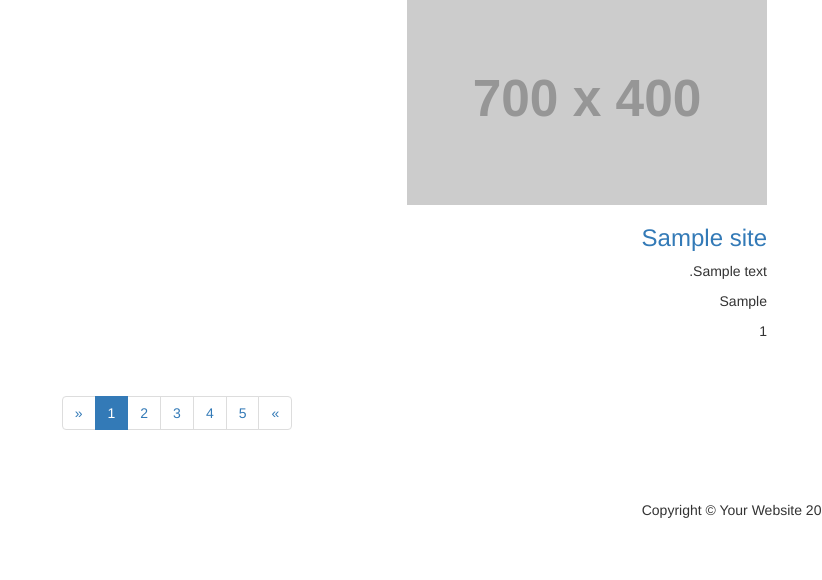
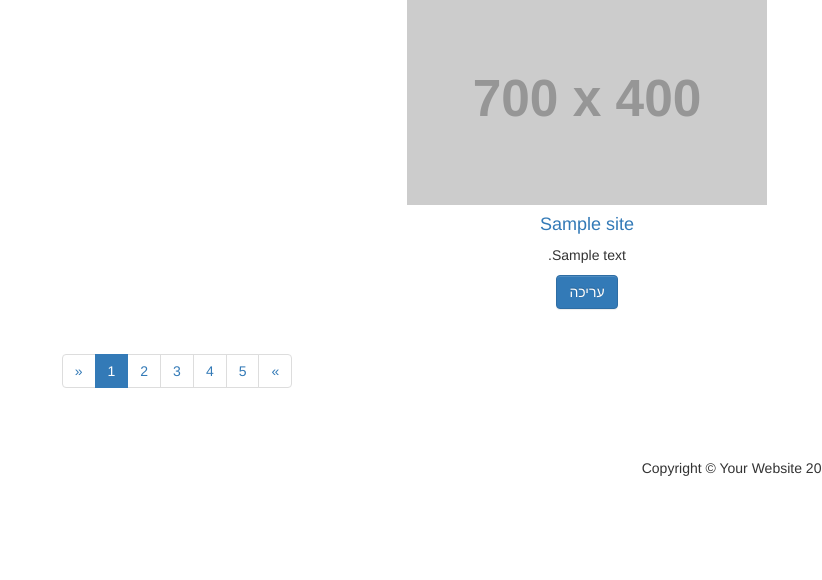
Before and after one commit to buzush/MapApp, a Django app: page /edit/ in a window 1280 px wide. Shown: the part 300-880 px from the top of the page, without its empty margins (458-1280 px from the left). After the commit the page ends 776 px from the top, so only its background shows below. Run offline with Django 3.2, Linux system fonts and the light colour scheme; tables that the repository leaves empty hold one stand-in row (values such as "Sample post"); grey boxes labelled with a size stand in for pictures from a placeholder-image service; some libraries are stand-ins or nearby versions.

Commit message:
add basic styles for editor views (uncomplete)

```diff
--- a/librarian/static/librarian/css/3-col-portfolio.css
+++ b/librarian/static/librarian/css/3-col-portfolio.css
@@ -9,15 +9,13 @@ body {
     direction: rtl;
 }
 
-.portfolio-item {
+.card {
     margin-bottom: 25px;
 }
 
 footer {
     margin: 50px 0;
 }
-
-
 
 /* general text decorations  */
 .text-left {
--- /dev/null
+++ b/librarian/static/librarian/js/card-depth.js
@@ -0,0 +1,51 @@
+function shadow(int){
+  return "0px "+int*2+"px "+int*6+"px #555"; //shadow equation. accurate to the material design standards (approximately)
+}
+
+function update(){
+  var list = document.getElementsByClassName("card"); //loop through all HTML elements with the class card.
+  var list = document.getElementsByTagName("card");
+  //uncomment line above if you want to use <card> instead of <div class='card'>
+  var len = list.length;
+  for(i=0;i<len;i++){
+    list[i].style.display="block";
+    if(!list[i].hasAttribute("no-margin")) //set default styles if no contradicting attributes exist
+    	list[i].style.margin="25px";
+    if(!list[i].hasAttribute("no-height"))
+    	list[i].style.height="100px";
+    if(!list[i].hasAttribute("no-transition"))
+    	list[i].style.transition=".15s box-shadow";
+    if(!list[i].hasAttribute("no-padding"))
+      list[i].style.padding="10px";
+    if(!list[i].hasAttribute("no-border-radius"))
+   	  list[i].style.borderRadius="2px";
+    doDepth(list[i]); //looping through all of the elements
+  }
+}
+
+function setDepth(int,obj,type){
+  if(int==null)
+    return
+  obj.style.boxShadow = shadow(int); //using shadow equation to set css style
+  if(type==="hover")
+  	obj.setAttribute("z",obj.getAttribute("z-hover")); //for when click and hover interfere with eachother
+}
+
+function doDepth(i){
+  function ga(x) {return i.getAttribute(x);} //easier to call method alias
+
+  //getting attributes
+  var zh = ga("z-default") || null;
+  var zhc = ga("z-click") || null;
+  var zhh = ga("z-hover") || null;
+  setDepth(zh,i);
+  //events of release (mouse leave, mouse up, etc)
+  i.onmouseup   = function(){ setDepth(ga("z"),i)};
+  i.onmouseout  = function(){ setDepth(zh,i)};
+
+  //events of activate (mouse enter, mouse down, etc)
+  i.onmousedown = function(){ setDepth(zhc,i)};
+  i.onmouseover = function(){setDepth(zhh,i,"hover")};
+}
+
+update(); //initial update
--- a/librarian/templates/librarian/base.html
+++ b/librarian/templates/librarian/base.html
@@ -59,5 +59,8 @@
         <!-- Bootstrap Core JavaScript -->
         <script src="{% static 'librarian/js/bootstrap.min.js' %}"></script>
 
+        <!-- Cards-depth.js -->
+        <script src="{% static 'librarian/js/card-depth.js' %}"></script>
+
     </body>
 </html>
--- a/librarian/templates/librarian/editor.html
+++ b/librarian/templates/librarian/editor.html
@@ -26,6 +26,7 @@
         </div>
         <!-- end of row -->
 
+        <!-- card-depth JavaScript -->
 
         <!-- Pagination -->
         <div class="row text-center">
--- a/librarian/templates/librarian/site.html
+++ b/librarian/templates/librarian/site.html
@@ -1,11 +1,19 @@
-    <div class="col-md-4 portfolio-item">
+    <div class="card col-md-4 text-center" z-default=20 z-hover=50>
         <a href="#">
-            <img class="img-responsive" src="http://placehold.it/700x400" alt="">
+            <img class="card-img-top img-responsive" src="http://placehold.it/700x400" alt="">
         </a>
-            <h3>
-            <a href="#">{{name}} </a>
-            </h3>
-        <p>{{additional_text}}</p>
-        <p>{{location}}</p>
-        <p>{{radius}}</p>
+
+        <div class="card-block">
+            <h4 class="card-title">
+                <a href="#">
+                    {{name}}
+                </a>
+            </h4>
+        </div>
+
+        <div class="card-block">
+            <p class="card-text">{{additional_text}}</p>
+            <a href="#" class="btn btn-primary">עריכה</a>
+        </div>
+
     </div>
```
